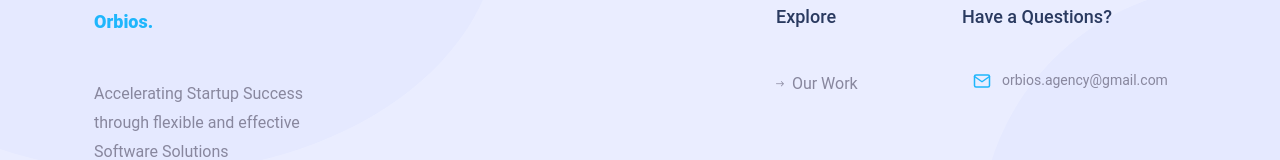
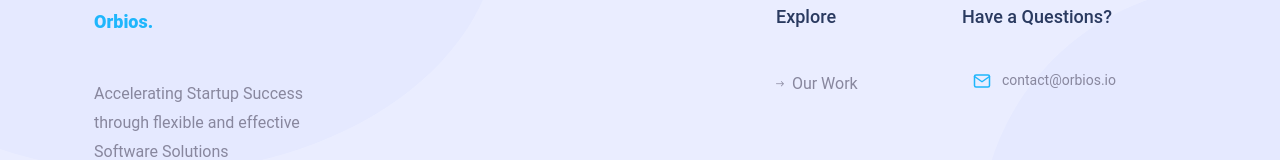
Before and after one commit to Orbios/marketing_site, a Next.js app: page /our-work in a window 1280 px wide. Shown: the part 677-837 px from the top of the page. Built offline with nearby package versions, Linux system fonts and the light colour scheme.

Commit message:
feat: update email address

```diff
--- a/src/config.ts
+++ b/src/config.ts
@@ -4,7 +4,7 @@
     nabatik: 'https://nabatik-map-demo.herokuapp.com/'
   },
   socialMedia: {
-    email: 'orbios.agency@gmail.com'
+    email: 'contact@orbios.io'
   },
   hiddenTeamMembers: ['Leonid Stryzhevskyi', 'Volodymyr Shchukin']
 };
```
